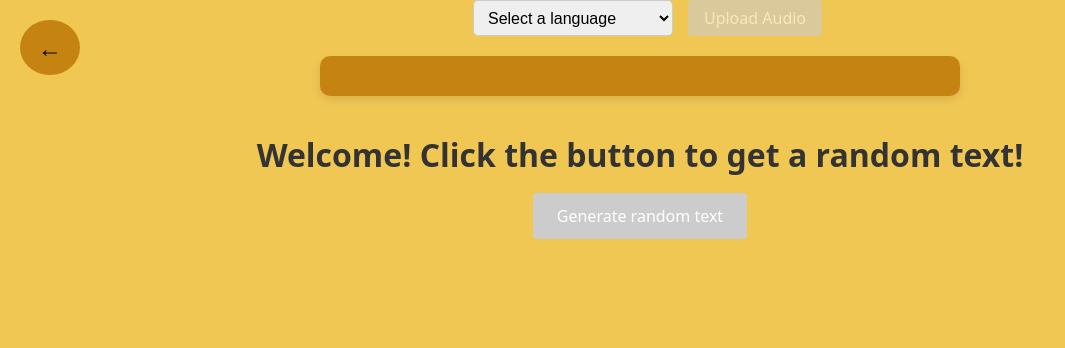
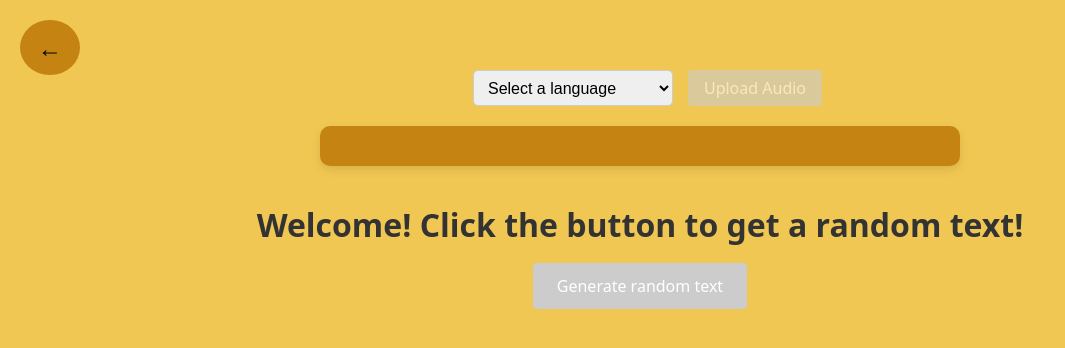
Before and after one commit to alexanderhu77/HOTH_Language_App, a React (Vite) app in the folder language-app/: page /create-post in a window 1280 px wide. Shown: the top 348 px of the page, without its empty margins (0-1065 px from the left). Built offline with nearby package versions, Linux system fonts and the light colour scheme.

Commit message:
top padding on adding posts

```diff
--- a/language-app/src/CreatePost.css
+++ b/language-app/src/CreatePost.css
@@ -21,6 +21,7 @@ h1 {
 }
 
 .post-form {
+  padding-top: 70px; /* Adjust this value as needed */
   margin-bottom: 20px;
   display: flex;
   flex-direction: row;
--- a/language-app/src/CreatePost.jsx
+++ b/language-app/src/CreatePost.jsx
@@ -2,7 +2,7 @@ import { useState } from "react";
 import "./CreatePost.css";
 import Post from "./components/post.jsx";
 import CompositionPage from "./components/CompositionPage.jsx";
-import './Home.css';
+
 function CreatePost() {
   const [posts, setPosts] = useState([]);
   const [language, setLanguage] = useState(""); // Store selected language
--- a/language-app/src/Home.css
+++ b/language-app/src/Home.css
@@ -43,6 +43,7 @@
 }
 
 .post-form {
+
   margin-bottom: 20px;
   display: flex;
   flex-direction: row;
```
